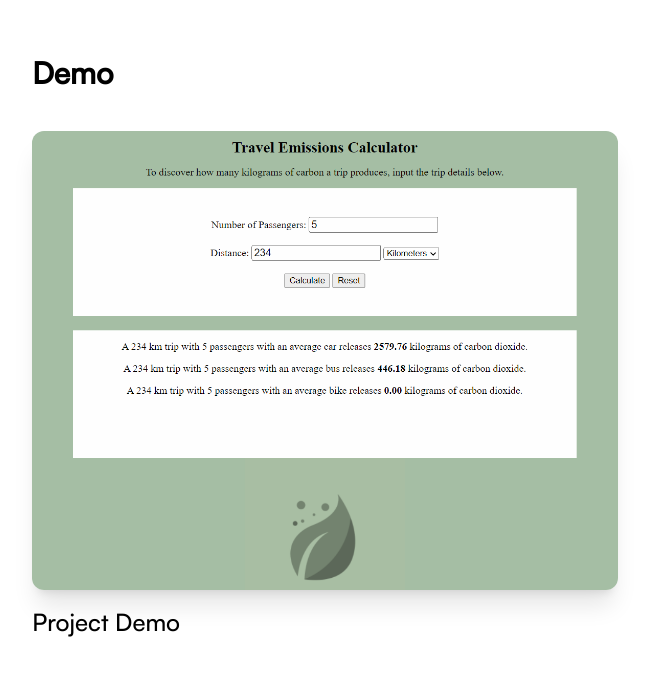
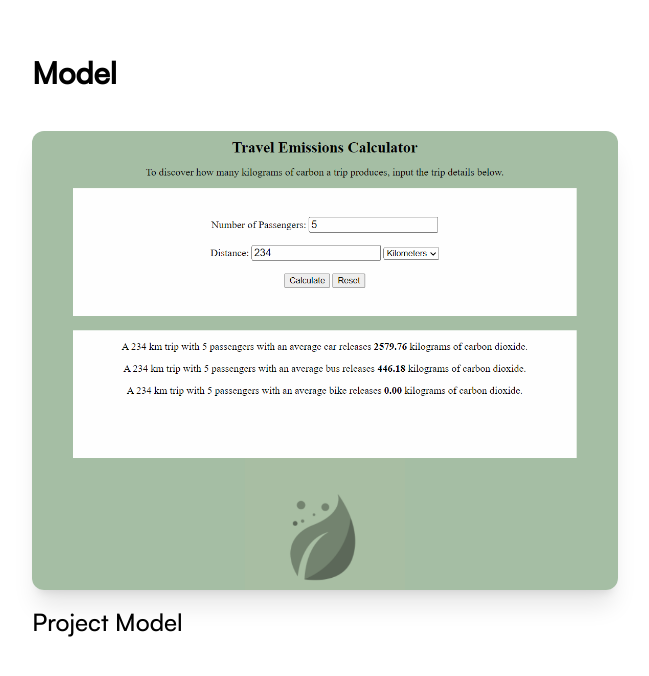
Before and after one commit to andrewgocheco/Andrew-Portfolio, a Next.js app: page /projects/travelgreen in a window 1280 px wide. Shown: the part 2681-3357 px from the top of the page, without its empty margins (315-964 px from the left). Built offline with nearby package versions, Linux system fonts and the light colour scheme.

Commit message:
adjusted title

```diff
--- a/app/projects/travelgreen/page.tsx
+++ b/app/projects/travelgreen/page.tsx
@@ -23,8 +23,8 @@ export default function Home() {
         text2=""
         />
         <ProjectImages1
-        header="Demo"
-        text="Project Demo"
+        header="Model"
+        text="Project Model"
         image1="/TGFinal.png"
         />
         <ProjectDescription
```
